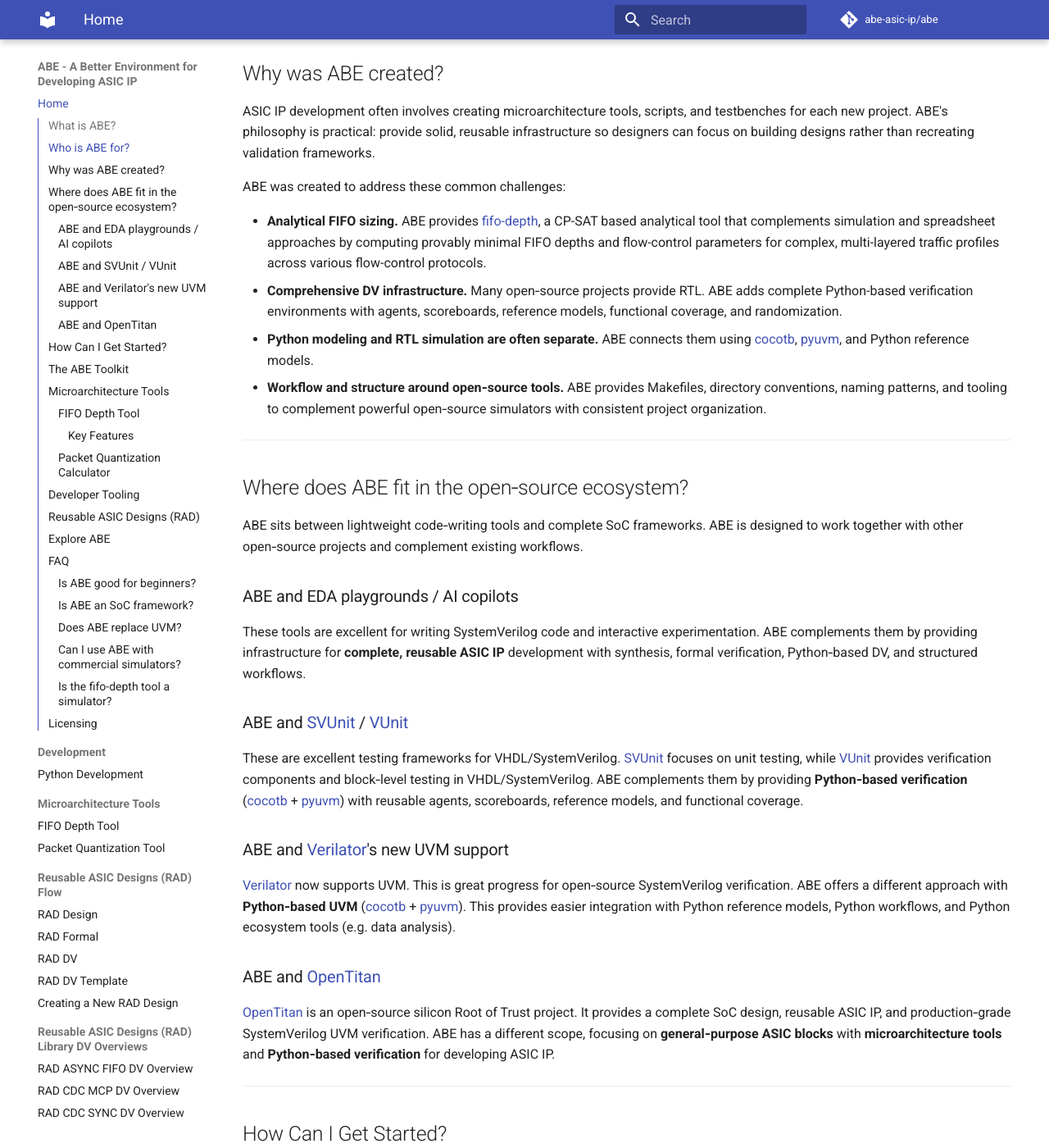
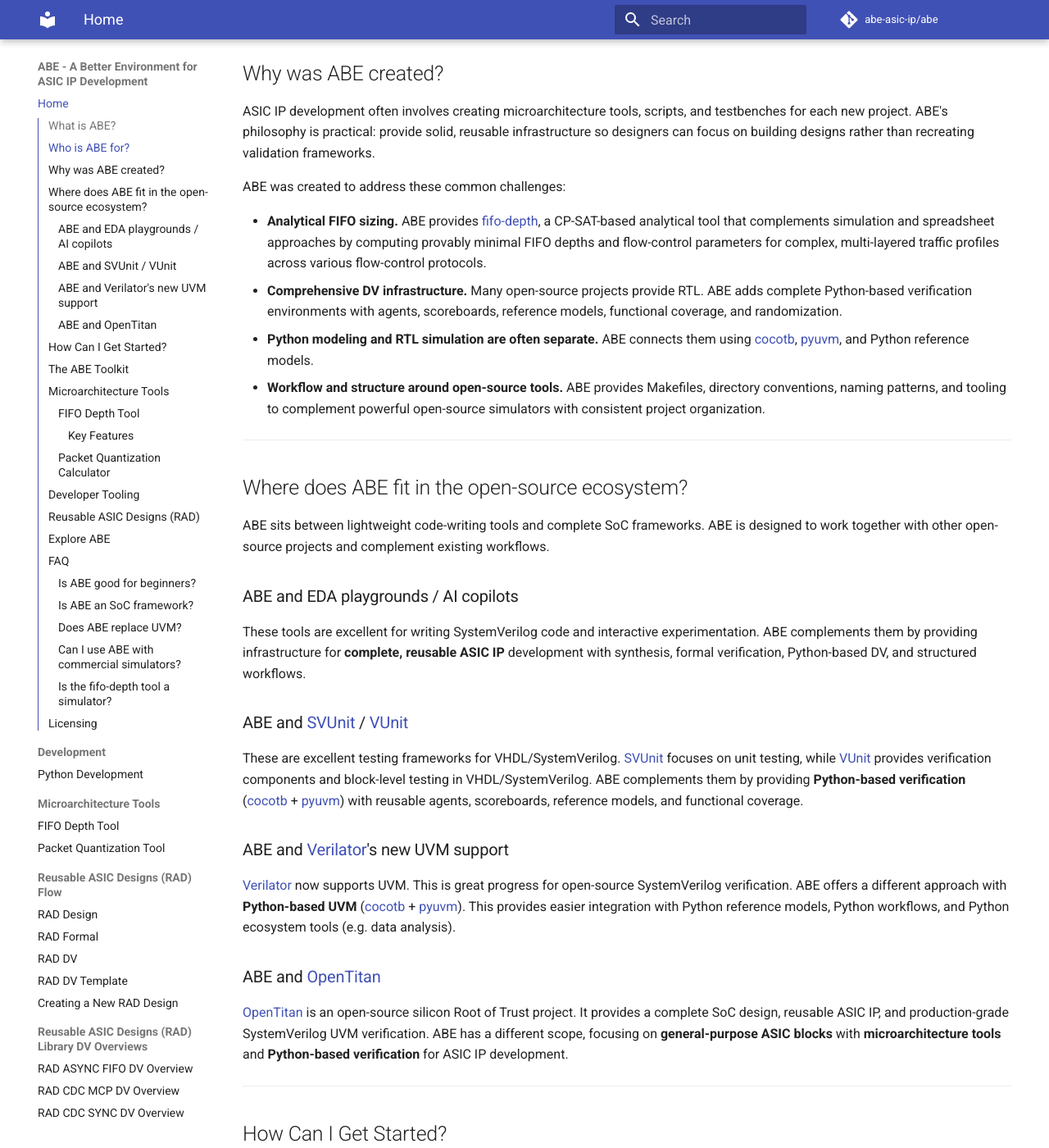
Before and after one commit to abe-asic-ip/abe, an MkDocs documentation site: the page built from docs/index.md, in a window 1280 px wide and 1400 px high, scrolled down 1157 px. Shown: the whole window at 82% size. Built offline with MkDocs 1.6.1 and Material for MkDocs 9.7.7, drawn with Linux system fonts in a browser that asks for light colours; comment, search, counter and statistics services are not loaded; some of the changed text lies outside the part shown.

Commit message:
Polished docs.

```diff
--- a/docs/index.md
+++ b/docs/index.md
@@ -6,7 +6,7 @@
 
 <!--- This file: docs/index.md -->
 
-# ABE: A Better Environment for Developing ASIC IP
+# ABE: A Better Environment for ASIC IP Development
 
 [![Python 3.13+](https://img.shields.io/badge/python-3.13+-blue.svg)](https://www.python.org/downloads/)
 [![License: MIT](https://img.shields.io/badge/License-MIT-yellow.svg)](https://opensource.org/licenses/MIT)
@@ -15,13 +15,13 @@
 [![Documentation](https://img.shields.io/badge/docs-github%20pages-blue.svg)](https://abe-asic-ip.github.io/abe/)
 [![REUSE Compliance](https://img.shields.io/badge/REUSE-compliant-green.svg)](https://reuse.software/)
 
-ABE ("A Better Environment") is a lightweight, modern environment for developing reusable ASIC IP. It combines microarchitecture tools, reusable RTL designs, synthesis, formal verification, and Python‑based design verification (DV). ABE runs on free and open‑source tools.
+ABE ("A Better Environment") is a lightweight, modern environment for ASIC IP development. It combines microarchitecture tools, reusable RTL designs, synthesis, formal verification, and Python-based design verification (DV). ABE runs on free and open-source tools.
 
-The goal is simple: **make block‑level ASIC development easier, clearer, and more productive** for professional engineers, students, researchers, and enthusiasts.
+The goal is simple: **make block-level ASIC development easier, clearer, and more productive** for professional engineers, students, researchers, and enthusiasts.
 
 **[See the git repository](https://github.com/abe-asic-ip/abe)**
 
-Welcome to ABE — a better environment for developing ASIC IP.
+Welcome to ABE — a better environment for ASIC IP development.
 
 ---
 
@@ -29,7 +29,7 @@
 
 ABE provides tools and resources for digital design and verification:
 
-- [Microarchitecture tools](#microarchitecture-tools): Including [fifo-depth](fifo_depth.md), a CP-SAT (Constraint Programming - Satisfiability) based tool that computes provably minimal FIFO depths and flow-control parameters for complex traffic profiles.
+- [Microarchitecture tools](#microarchitecture-tools): Including [fifo-depth](fifo_depth.md), a CP-SAT (Constraint Programming - Satisfiability)-based tool that computes provably minimal FIFO depths and flow-control parameters for complex traffic profiles.
 - [UVM-based Python verification environment](dv.md): A complete design verification (DV) methodology using [cocotb](https://www.cocotb.org) and [pyuvm](https://github.com/pyuvm/pyuvm).
 - [Developer workflow and tooling](#developer-tooling): Make-based workflows, synthesis scripts, and code management tools.
 - [Reusable ASIC Designs (RAD)](#reusable-asic-designs-rad): A library of RTL designs validated with ABE's synthesis, formal verification, and DV flows.
@@ -40,15 +40,15 @@
 
 ## Who is ABE for?
 
-ABE is designed for anyone who wants to build ASIC modules with a modern, open‑source workflow:
+ABE is designed for anyone who wants to build ASIC modules with a modern, open-source workflow:
 
 - **Professional engineers** who prefer Python for modeling and verification
-- **Professional engineers** who want license‑free tools
+- **Professional engineers** who want license-free tools
 - **Students** learning microarchitecture, design, formal, or verification
 - **Researchers** building prototypes and publishing reproducible results
 - **Enthusiasts** exploring ASIC IP development with free tools
 
-ABE works well if you want a workflow that is clear, repeatable, and Python‑friendly.
+ABE works well if you want a workflow that is clear, repeatable, and Python-friendly.
 
 ---
 
@@ -58,32 +58,32 @@
 
 ABE was created to address these common challenges:
 
-- **Analytical FIFO sizing.** ABE provides [fifo-depth](fifo_depth.md), a CP-SAT based analytical tool that complements simulation and spreadsheet approaches by computing provably minimal FIFO depths and flow-control parameters for complex, multi-layered traffic profiles across various flow-control protocols.
-- **Comprehensive DV infrastructure.** Many open‑source projects provide RTL. ABE adds complete Python-based verification environments with agents, scoreboards, reference models, functional coverage, and randomization.
+- **Analytical FIFO sizing.** ABE provides [fifo-depth](fifo_depth.md), a CP-SAT-based analytical tool that complements simulation and spreadsheet approaches by computing provably minimal FIFO depths and flow-control parameters for complex, multi-layered traffic profiles across various flow-control protocols.
+- **Comprehensive DV infrastructure.** Many open-source projects provide RTL. ABE adds complete Python-based verification environments with agents, scoreboards, reference models, functional coverage, and randomization.
 - **Python modeling and RTL simulation are often separate.** ABE connects them using [cocotb](https://www.cocotb.org), [pyuvm](https://github.com/pyuvm/pyuvm), and Python reference models.
-- **Workflow and structure around open‑source tools.** ABE provides Makefiles, directory conventions, naming patterns, and tooling to complement powerful open‑source simulators with consistent project organization.
+- **Workflow and structure around open-source tools.** ABE provides Makefiles, directory conventions, naming patterns, and tooling to complement powerful open-source simulators with consistent project organization.
 
 ---
 
-## Where does ABE fit in the open‑source ecosystem?
+## Where does ABE fit in the open-source ecosystem?
 
-ABE sits between lightweight code‑writing tools and complete SoC frameworks. ABE is designed to work together with other open‑source projects and complement existing workflows.
+ABE sits between lightweight code-writing tools and complete SoC frameworks. ABE is designed to work together with other open-source projects and complement existing workflows.
 
 ### ABE and EDA playgrounds / AI copilots
 
-These tools are excellent for writing SystemVerilog code and interactive experimentation. ABE complements them by providing infrastructure for **complete, reusable ASIC IP** development with synthesis, formal verification, Python‑based DV, and structured workflows.
+These tools are excellent for writing SystemVerilog code and interactive experimentation. ABE complements them by providing infrastructure for **complete, reusable ASIC IP** development with synthesis, formal verification, Python-based DV, and structured workflows.
 
 ### ABE and [SVUnit](https://github.com/svunit/svunit) / [VUnit](https://vunit.github.io)
 
-These are excellent testing frameworks for VHDL/SystemVerilog. [SVUnit](https://github.com/svunit/svunit) focuses on unit testing, while [VUnit](https://vunit.github.io) provides verification components and block‑level testing in VHDL/SystemVerilog. ABE complements them by providing **Python‑based verification** ([cocotb](https://www.cocotb.org) + [pyuvm](https://github.com/pyuvm/pyuvm)) with reusable agents, scoreboards, reference models, and functional coverage.
+These are excellent testing frameworks for VHDL/SystemVerilog. [SVUnit](https://github.com/svunit/svunit) focuses on unit testing, while [VUnit](https://vunit.github.io) provides verification components and block-level testing in VHDL/SystemVerilog. ABE complements them by providing **Python-based verification** ([cocotb](https://www.cocotb.org) + [pyuvm](https://github.com/pyuvm/pyuvm)) with reusable agents, scoreboards, reference models, and functional coverage.
 
 ### ABE and [Verilator](https://verilator.org)'s new UVM support
 
-[Verilator](https://verilator.org) now supports UVM. This is great progress for open‑source SystemVerilog verification. ABE offers a different approach with **Python‑based UVM** ([cocotb](https://www.cocotb.org) + [pyuvm](https://github.com/pyuvm/pyuvm)). This provides easier integration with Python reference models, Python workflows, and Python ecosystem tools (e.g. data analysis).
+[Verilator](https://verilator.org) now supports UVM. This is great progress for open-source SystemVerilog verification. ABE offers a different approach with **Python-based UVM** ([cocotb](https://www.cocotb.org) + [pyuvm](https://github.com/pyuvm/pyuvm)). This provides easier integration with Python reference models, Python workflows, and Python ecosystem tools (e.g. data analysis).
 
 ### ABE and [OpenTitan](https://opentitan.org)
 
-[OpenTitan](https://opentitan.org) is an open‑source silicon Root of Trust project. It provides a complete SoC design, reusable ASIC IP, and production‑grade SystemVerilog UVM verification. ABE has a different scope, focusing on **general‑purpose ASIC blocks** with **microarchitecture tools** and **Python‑based verification** for developing ASIC IP.
+[OpenTitan](https://opentitan.org) is an open-source silicon Root of Trust project. It provides a complete SoC design, reusable ASIC IP, and production-grade SystemVerilog UVM verification. ABE has a different scope, focusing on **general-purpose ASIC blocks** with **microarchitecture tools** and **Python-based verification** for ASIC IP development.
 
 ---
 
@@ -110,11 +110,11 @@
 
 ### [FIFO Depth Tool](fifo_depth.md)
 
-The [fifo-depth](fifo_depth.md) tool is a CP-SAT based optimization tool that addresses an important challenge in ASIC microarchitecture: determining the minimal FIFO depth and flow-control parameters required to prevent underflow or overflow under complex traffic conditions.
+The [fifo-depth](fifo_depth.md) tool is a CP-SAT-based optimization tool that addresses an important challenge in ASIC microarchitecture: determining the minimal FIFO depth and flow-control parameters required to prevent underflow or overflow under complex traffic conditions.
 
 #### Key Features
 
-The [fifo-depth](fifo_depth.md) tool offers several advantages through its CP-SAT based approach:
+The [fifo-depth](fifo_depth.md) tool offers several advantages through its CP-SAT-based approach:
 
 - **Provably minimal:** Uses CP-SAT optimization to find the smallest FIFO depth that satisfies all constraints, and computes appropriate flow-control parameters (such as thresholds for XON/XOFF or credits for CBFC) when applicable.
 - **Complex traffic profiles:** Handles layered, hierarchical traffic specifications (cycle, transaction, burst, stream levels) that are difficult to analyze manually.
@@ -181,7 +181,7 @@
 
 ### **Is ABE good for beginners?**
 
-Yes. ABE was designed to be clear and easy to learn. It is friendly to people who are new to developing ASIC IP.
+Yes. ABE was designed to be clear and easy to learn. It is friendly to people who are new to ASIC IP development.
 
 ---
 
--- a/mkdocs.yml
+++ b/mkdocs.yml
@@ -4,12 +4,12 @@
 
 # This file: mkdocs.yml
 
-site_name: ABE - A Better Environment for Developing ASIC IP
+site_name: ABE - A Better Environment for ASIC IP Development
 site_description: >-
   ABE ("A Better Environment") is a lightweight, modern environment for
-  developing reusable ASIC IP. It combines microarchitecture tools, reusable
-  RTL designs, synthesis, formal verification, and Python‑based design
-  verification (DV). ABE runs on free and open‑source tools.
+  ASIC IP development. It combines microarchitecture tools, reusable
+  RTL designs, synthesis, formal verification, and Python-based design
+  verification (DV). ABE runs on free and open-source tools.
 site_url: https://abe-asic-ip.github.io/abe/
 repo_url: https://github.com/abe-asic-ip/abe
 repo_name: abe-asic-ip/abe
--- a/pyproject.toml
+++ b/pyproject.toml
@@ -11,7 +11,7 @@
 [project]
 name = "abe"
 dynamic = ["version"]
-description = "ABE: A Better Environment for Developing ASIC IP"
+description = "ABE: A Better Environment for ASIC IP Development"
 readme = "README.md"
 requires-python = ">=3.13"
 license = { text = "MIT" }
--- a/src/abe/__init__.py
+++ b/src/abe/__init__.py
@@ -4,7 +4,7 @@
 
 # This file: src/abe/__init__.py
 
-"""ABE: A Better Environment for Developing ASIC IP.
+"""ABE: A Better Environment for ASIC IP Development.
 
 ABE is a comprehensive framework for hardware design, verification, and
 microarchitecture analysis. It provides reusable IP, verification infrastructure,
```
Also changed, not shown: CONTRIBUTING.md (+1 -1 lines), README.md (+21 -21 lines).
